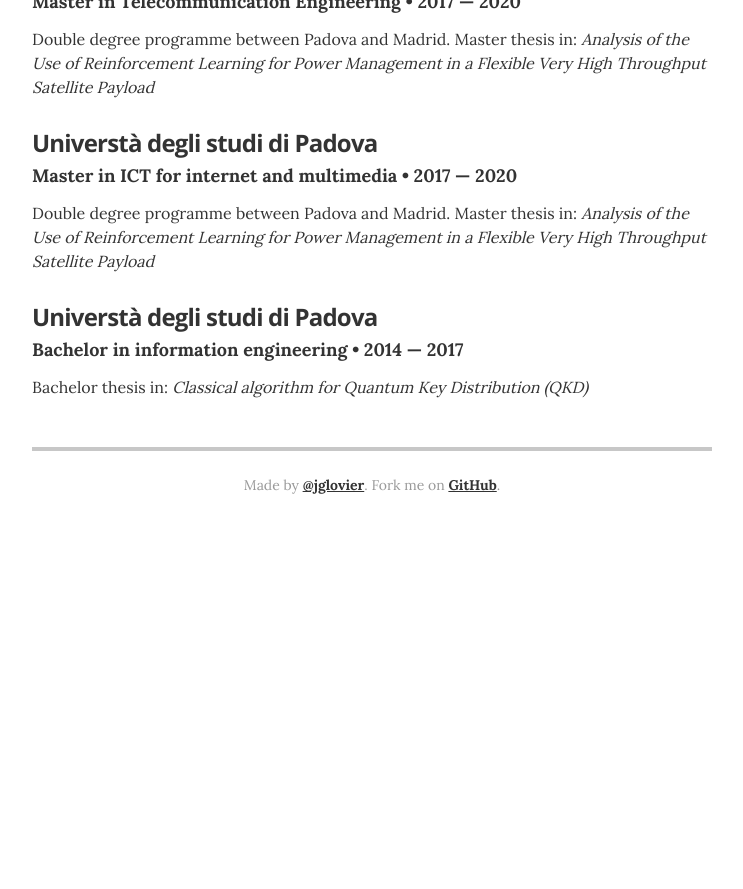
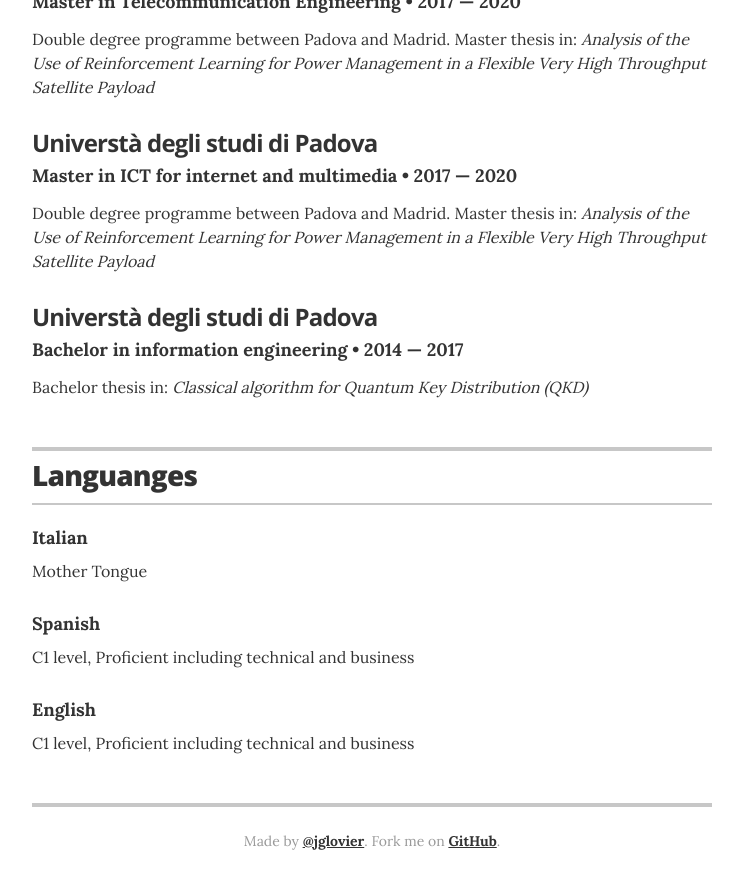
Before and after one commit to Edov95/edov95.github.io, a Jekyll site: the page built from index.html, in a window 1280 px wide and 900 px high, scrolled down 1417 px. Shown: the top 889 px of the window, without its empty margins (268-1011 px from the left). Built offline with Jekyll 4.4.1, drawn with Linux system fonts in a browser that asks for light colours; before the commit the page ends 1961 px from its top, so only the background shows below that.

Commit message:
Add languages to the resume

```diff
--- a/_config.yml
+++ b/_config.yml
@@ -38,6 +38,7 @@ resume_section_experience:      true
 resume_section_education:       true
 # resume_section_projects:        true
 # resume_section_skills:          true
+resume_section_languages:       true
 # resume_section_recognition:     true
 # resume_section_links:           true
 # resume_section_associations:    true
--- /dev/null
+++ b/_data/languages.yml
@@ -0,0 +1,12 @@
+# Languages
+# Italian
+- language: Italian
+  description: Mother Tongue
+
+# Spanish
+- language: Spanish
+  description: C1 level, Proficient including technical and business
+
+# English
+- language: English
+  description: C1 level, Proficient including technical and business
--- a/_layouts/resume.html
+++ b/_layouts/resume.html
@@ -135,6 +135,24 @@
       <!-- end Skills -->
       {% endif %}
 
+      {% if site.resume_section_languages %}
+      <!-- begin Languanges -->
+      <section class="content-section">
+
+        <header class="section-header">
+          <h2>Languanges</h2>
+        </header>
+        {% for language in site.data.languages %}
+        <div class="resume-item">
+          <h4 class="resume-item-details">{{ language.language }}</h4>
+          <p class="resume-item-copy">{{ language.description }}</p>
+        </div>
+        {% endfor %}
+
+      </section>
+      <!-- end Languanges -->
+      {% endif %}
+
       {% if site.resume_section_recognition %}
       <!-- begin Recognition -->
       <section class="content-section">
```
